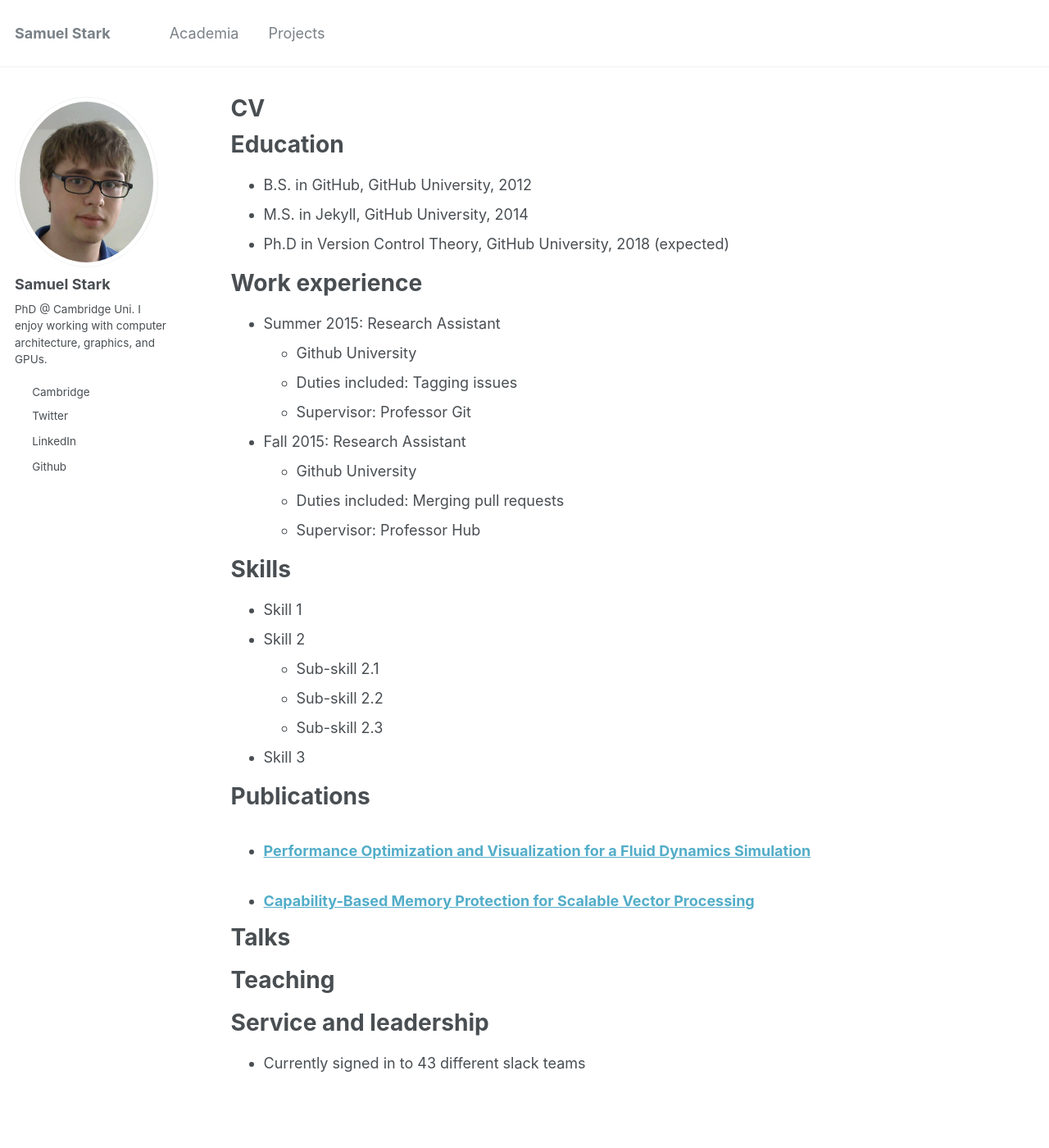
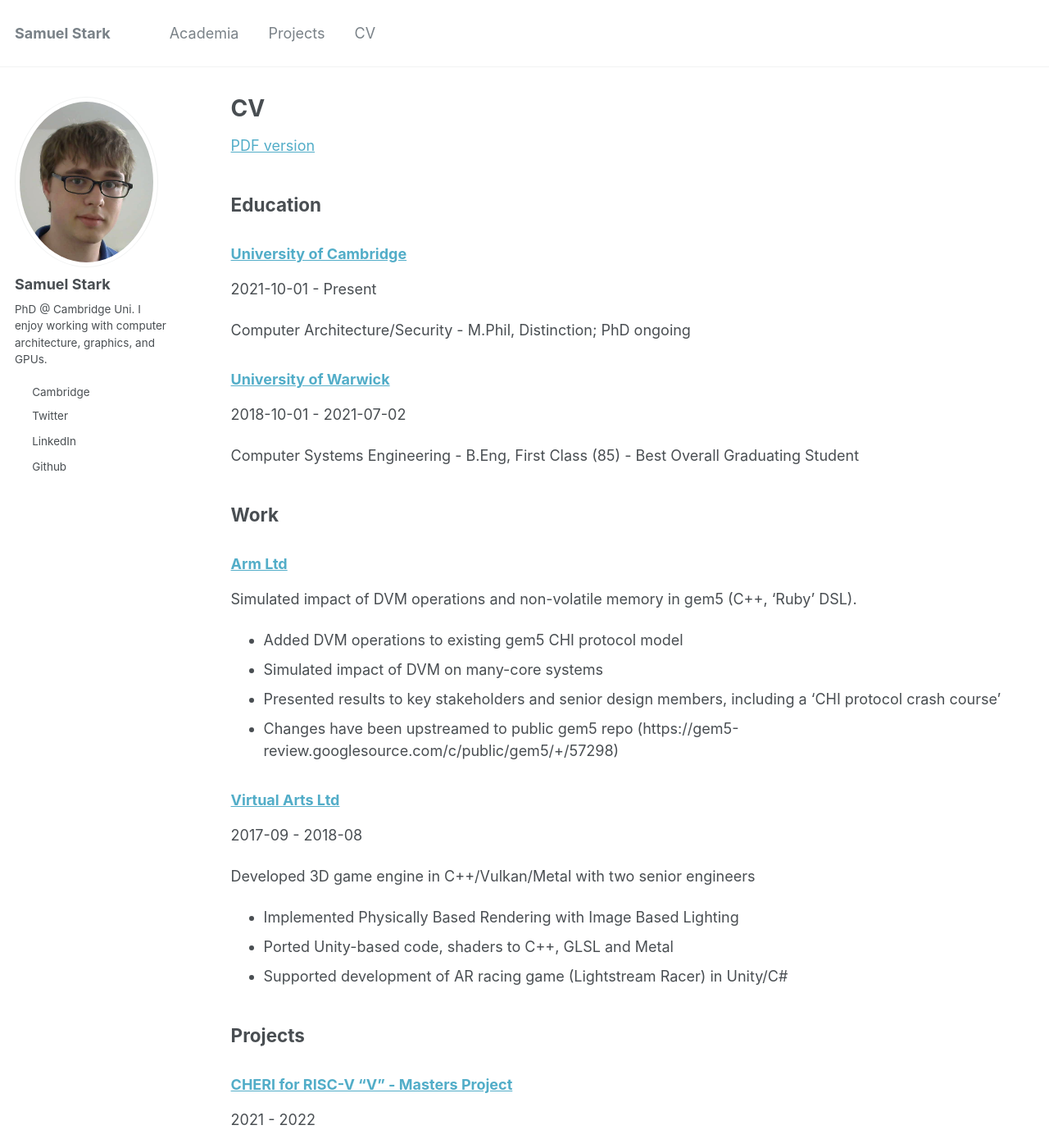
Before and after one commit to theturboturnip/theturboturnip.github.io, a Jekyll site: the page built from _pages/cv.md, in a window 1280 px wide and 1400 px high. Shown: the whole window at 82% size. Built offline with Jekyll 4.4.1, drawn with Linux system fonts in a browser that asks for light colours; an icon font too large for the unit is left out; a script bundle is joined from its source files by our own code; library files that are not in the unit come from our copies; some of the changed text lies outside the part shown.

Commit message:
Added markdown version of CV

```diff
--- a/_data/navigation.yml
+++ b/_data/navigation.yml
@@ -15,8 +15,8 @@
   # - title: "Blog Posts"
   #   url: /year-archive/
 
-  # - title: "CV"
-  #   url: /cv/
+  - title: "CV"
+    url: /cv/
 
   # - title: "Guide"
   #   url: /markdown/
--- /dev/null
+++ b/_includes/cv/current.md
@@ -0,0 +1,78 @@
+## Education
+### [University of Cambridge](https://cam.ac.uk)
+
+2021-10-01 - Present
+
+Computer Architecture/Security - M.Phil, Distinction; PhD ongoing
+
+
+### [University of Warwick](https://warwick.ac.uk)
+
+2018-10-01 - 2021-07-02
+
+Computer Systems Engineering - B.Eng, First Class (85) - Best Overall Graduating Student
+
+
+## Work
+### [Arm Ltd](https://arm.com)
+
+
+
+Simulated impact of DVM operations and non-volatile memory in gem5 (C++, 'Ruby' DSL).
+* Added DVM operations to existing gem5 CHI protocol model
+* Simulated impact of DVM on many-core systems
+* Presented results to key stakeholders and senior design members, including a 'CHI protocol crash course'
+* Changes have been upstreamed to public gem5 repo (https://gem5-review.googlesource.com/c/public/gem5/+/57298)
+
+
+### [Virtual Arts Ltd](https://virtualarts.co.uk)
+
+2017-09 - 2018-08
+
+Developed 3D game engine in C++/Vulkan/Metal with two senior engineers
+* Implemented Physically Based Rendering with Image Based Lighting
+* Ported Unity-based code, shaders to C++, GLSL and Metal
+* Supported development of AR racing game (Lightstream Racer) in Unity/C#
+
+
+## Projects
+### [CHERI for RISC-V "V" - Masters Project](https://theturboturnip.github.io/academia/2022-06-06-capability-protection-scalable-vectors)
+
+2021 - 2022
+
+Applied CHERI-based memory protection to the RISC-V "V" vector extension.
+* Researched RISC-V "V" extension and other scalable vector models in depth
+* Designed combination CHERI and "V" specification, CHERI-RVV
+* Implemented CHERI-RVV support in Clang
+* Developed CHERI-RVV emulator in Rust
+
+
+### [GPU Fluid Simulation/Visualization](https://theturboturnip.github.io/academia/2021-05-01-fluid-dynamics-opt-viz)
+
+2020 - 2021
+
+Created a real-time GPU fluid simulation (CUDA) and parallel visualization (C++/Vulkan).
+* Ported a fluid simulation from C to CUDA
+* Implemented a GPU visualization in Vulkan
+* Implemented various synchronization between CPUs and GPU
+* Used memory sharing between CUDA and Vulkan to reduce copying
+
+
+### FPGA Image Processing
+
+2021 - 2021
+
+Built high-performance image filter in SystemVerilog
+* Designed highly performant image filtering kernels (3x3 convolution, 1x1 brightness/contrast)
+* Implemented CPU-based real-time brightness adjustment using APB to communicate with the FPGA
+* Developed a Python library for converting VGA signals to images for automatic testing
+
+
+### [yk_gmd_io](https://github.com/theturboturnip/yk_gmd_io)
+
+2020 - Present
+
+Import/export addon in Blender for the proprietary GMD file format from the Yakuza game series. (Python)
+* Reverse-engineered parts of the file format with the community
+* Designed algorithms to convert computer-friendly meshes to artist-friendly meshes
+* Developed beginner-friendly user experience for new modders
--- a/_pages/cv.md
+++ b/_pages/cv.md
@@ -9,51 +9,6 @@
 
 {% include base_path %}
 
-Education
-======
-* B.S. in GitHub, GitHub University, 2012
-* M.S. in Jekyll, GitHub University, 2014
-* Ph.D in Version Control Theory, GitHub University, 2018 (expected)
+[PDF version](/files/cv/current.pdf)
 
-Work experience
-======
-* Summer 2015: Research Assistant
-  * Github University
-  * Duties included: Tagging issues
-  * Supervisor: Professor Git
-
-* Fall 2015: Research Assistant
-  * Github University
-  * Duties included: Merging pull requests
-  * Supervisor: Professor Hub
-
-Skills
-======
-* Skill 1
-* Skill 2
-  * Sub-skill 2.1
-  * Sub-skill 2.2
-  * Sub-skill 2.3
-* Skill 3
-
-Publications
-======
-  <ul>{% for post in site.publications %}
-    {% include archive-single-cv.html %}
-  {% endfor %}</ul>
-
-Talks
-======
-  <ul>{% for post in site.talks %}
-    {% include archive-single-talk-cv.html %}
-  {% endfor %}</ul>
-
-Teaching
-======
-  <ul>{% for post in site.teaching %}
-    {% include archive-single-cv.html %}
-  {% endfor %}</ul>
-
-Service and leadership
-======
-* Currently signed in to 43 different slack teams
+{% include cv/current.md %}
```
Also changed, not shown: resumegen/rendermarkdown.py (added, +63 -0 lines), 1 other file.
